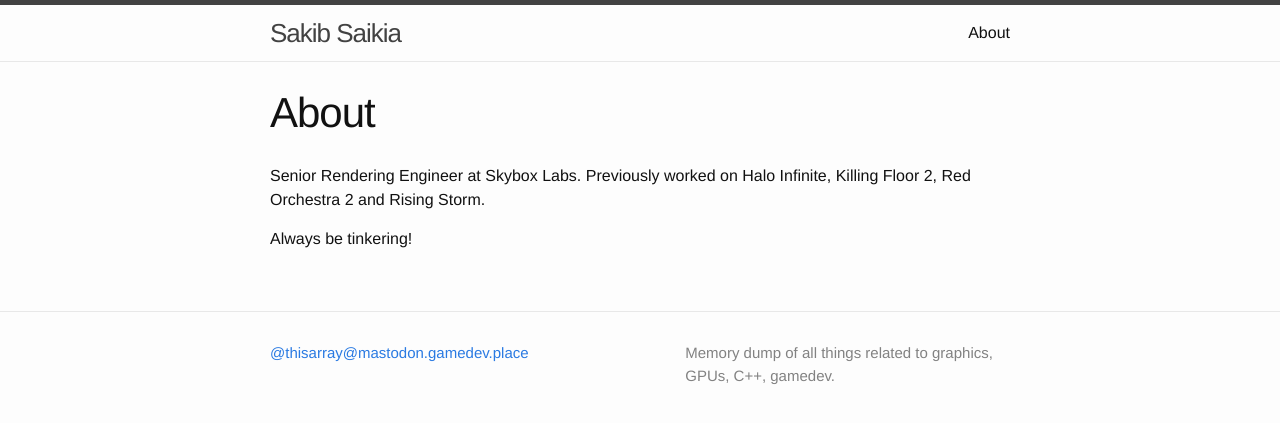
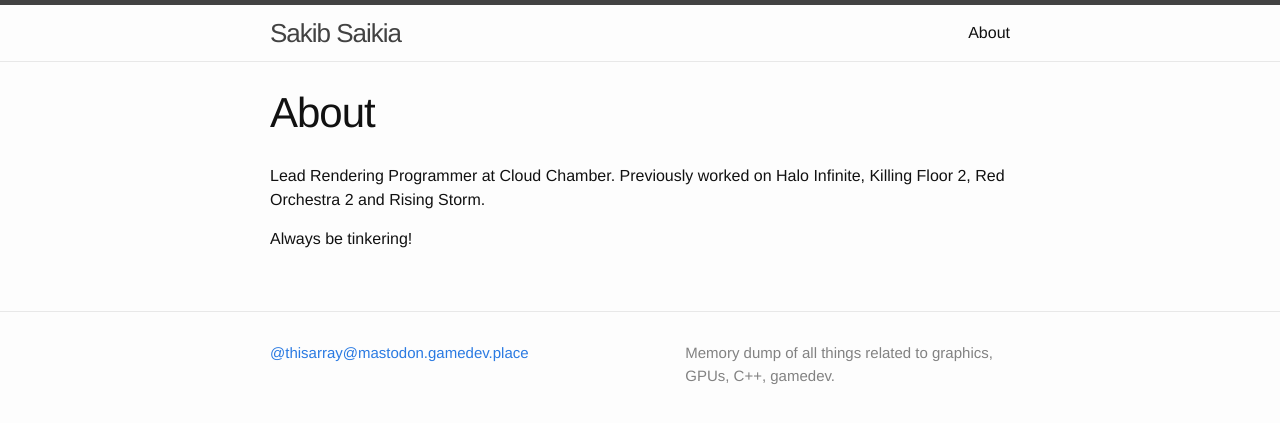
Before and after one commit to SakibSaikia/SakibSaikia.github.io, a Jekyll site: the page built from about.md, in a window 1280 px wide. Shown: the top 423 px of the page. Built offline with Jekyll 4.4.1, drawn with Linux system fonts in a browser that asks for light colours.

Commit message:
Update about.md

```diff
--- a/about.md
+++ b/about.md
@@ -5,6 +5,6 @@ permalink: /about/
 comments: false
 ---
 
-Senior Rendering Engineer at Skybox Labs. Previously worked on Halo Infinite, Killing Floor 2, Red Orchestra 2 and Rising Storm.
+Lead Rendering Programmer at Cloud Chamber. Previously worked on Halo Infinite, Killing Floor 2, Red Orchestra 2 and Rising Storm.
 
 Always be tinkering!
```
